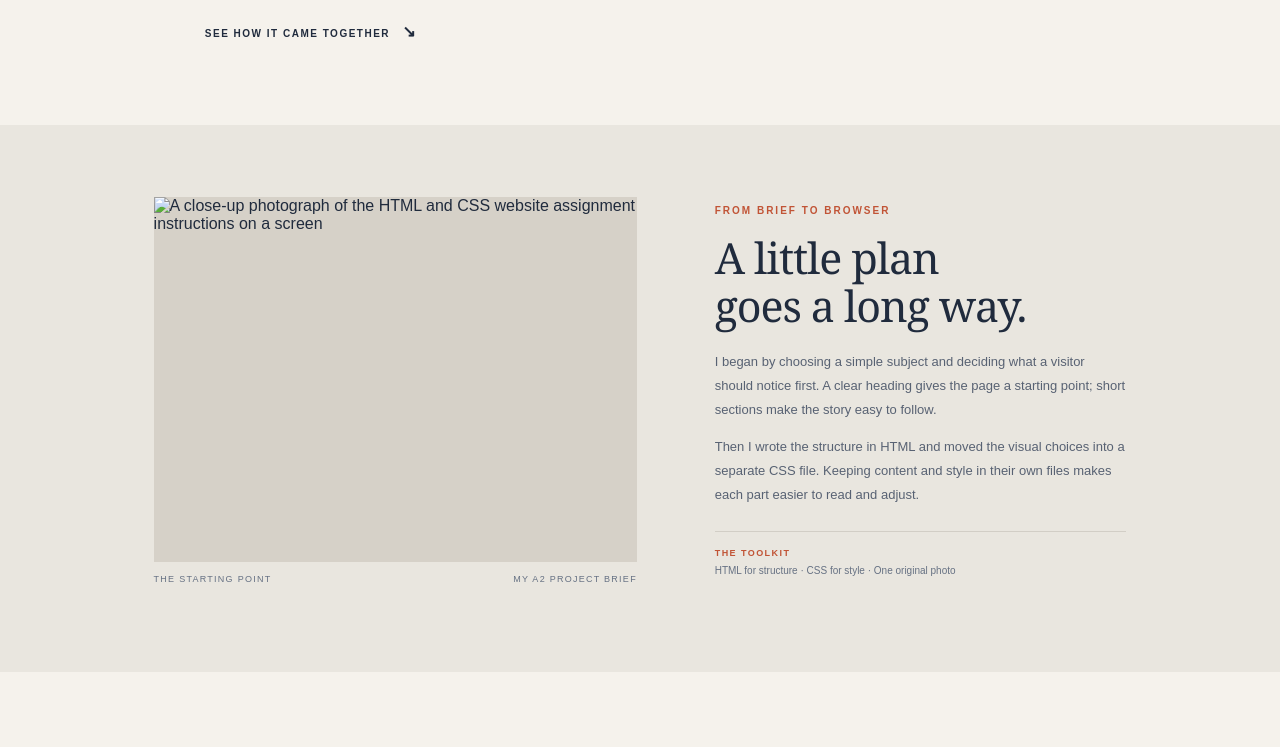
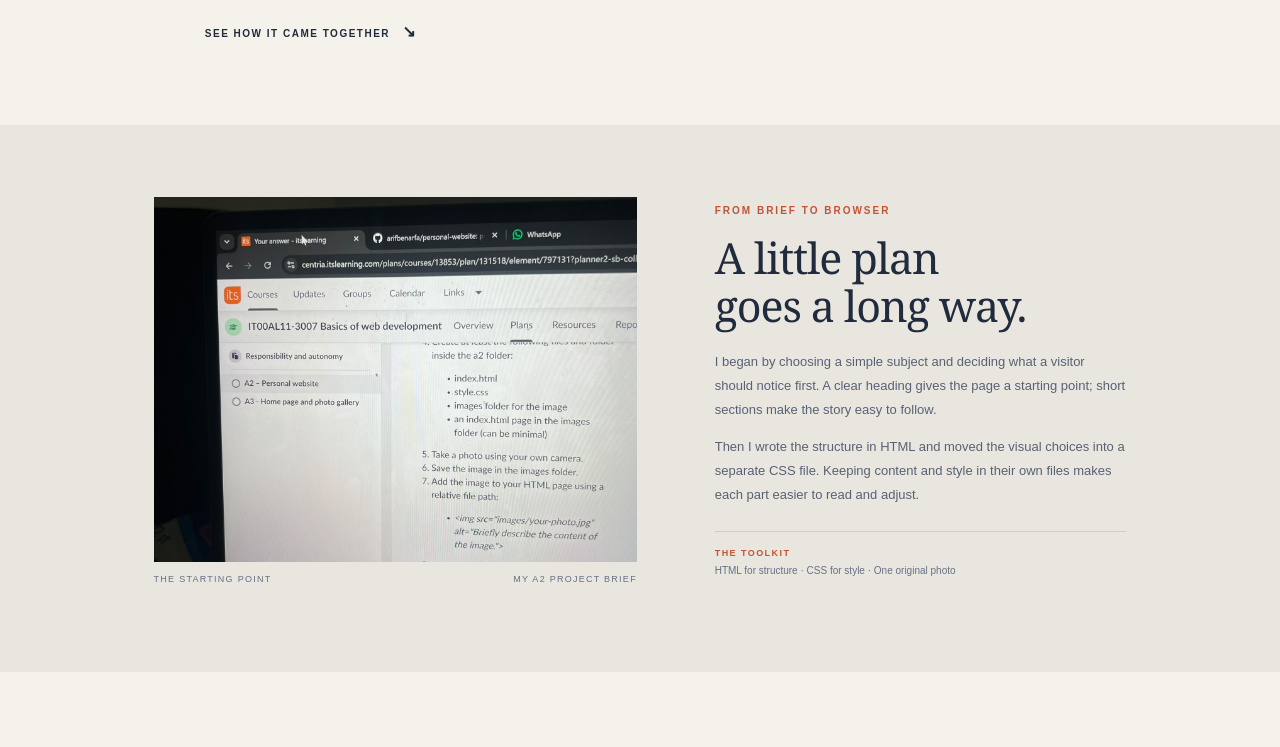
Before and after one commit to arifbenarfa/personal-website, a plain HTML site: page a2/index.html in a window 1280 px wide. Shown: the part 441-1188 px from the top of the page. Drawn offline with Linux system fonts and the light colour scheme.

Commit message:
Replace image source in index.html

```diff
--- a/a2/index.html
+++ b/a2/index.html
@@ -28,7 +28,7 @@
 
     <div class="feature" id="process">
       <figure class="photo-card">
-        <img src="images/assignment-brief.jpg" alt="A close-up photograph of the HTML and CSS website assignment instructions on a screen">
+        <img src="images/WhatsApp%20Image%202026-10-11%20at%2015.34.47.jpeg" alt="A close-up photograph of the HTML and CSS website assignment instructions on a screen">
         <figcaption><span>THE STARTING POINT</span><span>MY A2 PROJECT BRIEF</span></figcaption>
       </figure>
       <article class="story">
```
